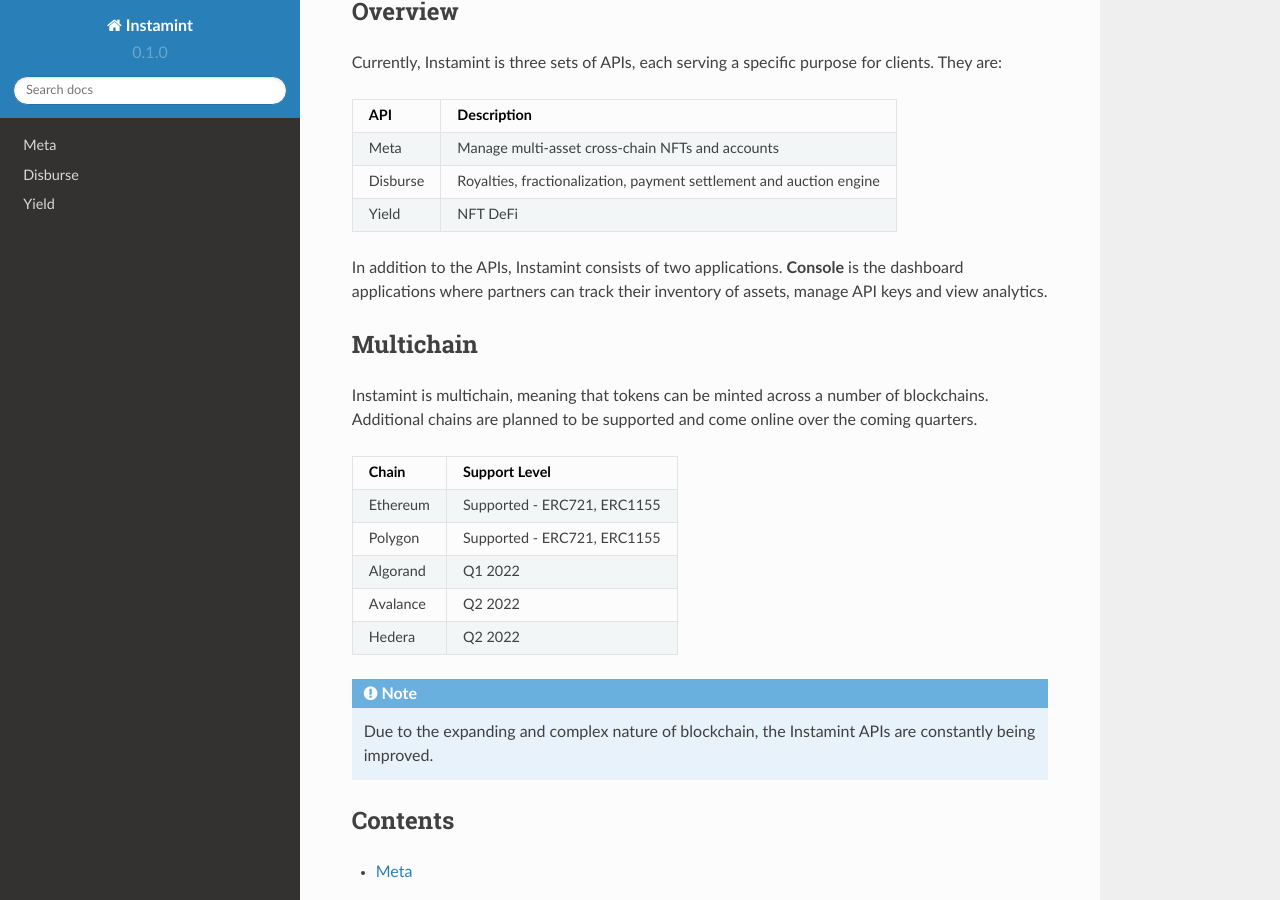
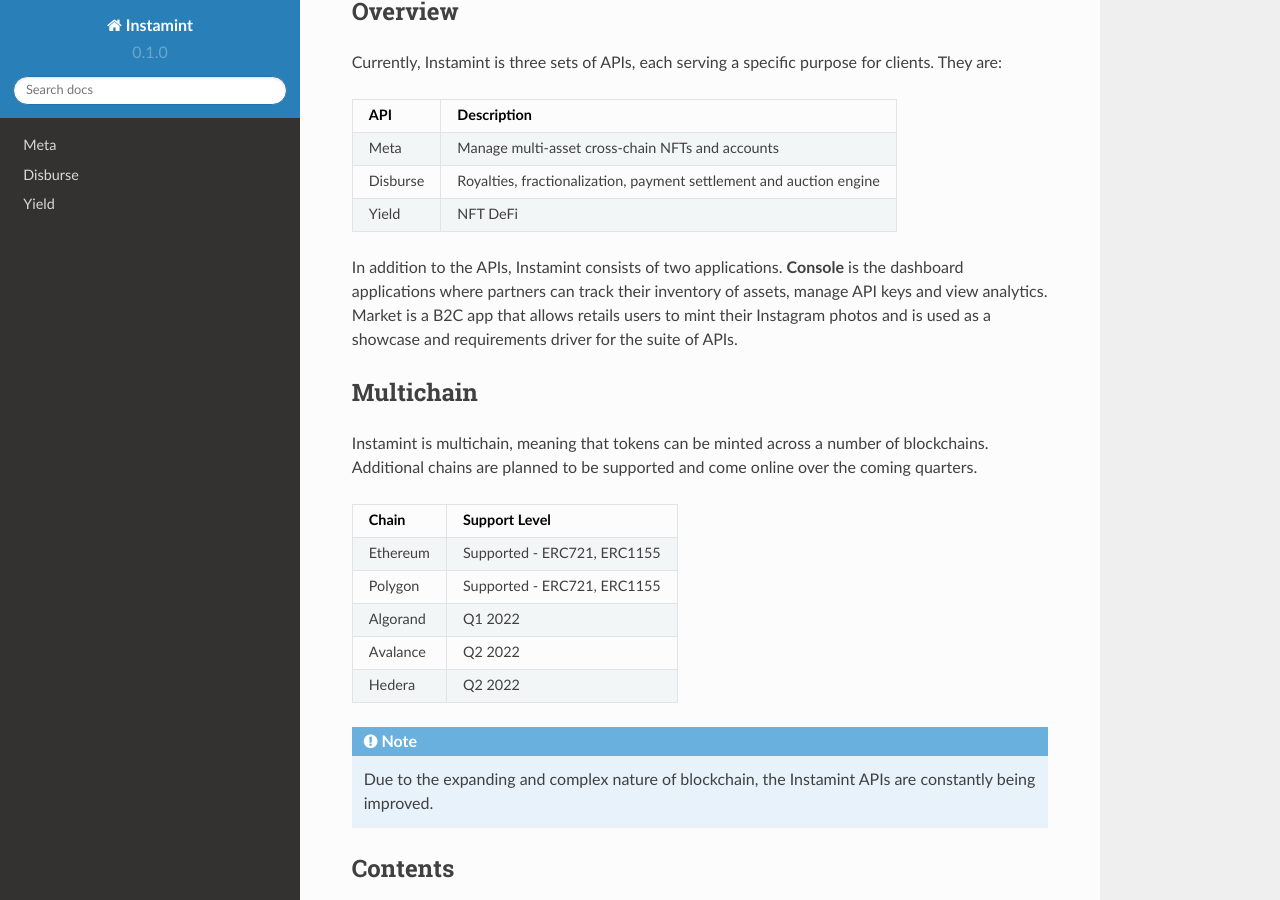
Before and after one commit to instamint/zzz-deprecated-docs, a Sphinx documentation site: the page built from docs/source/index.rst, in a window 1280 px wide and 900 px high, scrolled down 677 px. Built offline with Sphinx 7.4.7 and the Read the Docs theme 2.0.0, drawn with Linux system fonts in a browser that asks for light colours.

Commit message:
Update index.rst

```diff
--- a/docs/source/index.rst
+++ b/docs/source/index.rst
@@ -28,7 +28,7 @@
 | Yield     | NFT DeFi                                                                                     |
 +-----------+----------------------------------------------------------------------------------------------+
 
-In addition to the APIs, Instamint consists of two applications. **Console** is the dashboard applications where partners can track their inventory of assets, manage API keys and view analytics.
+In addition to the APIs, Instamint consists of two applications. **Console** is the dashboard applications where partners can track their inventory of assets, manage API keys and view analytics. Market is a B2C app that allows retails users to mint their Instagram photos and is used as a showcase and requirements driver for the suite of APIs.
 
 Multichain
 -----------
```
